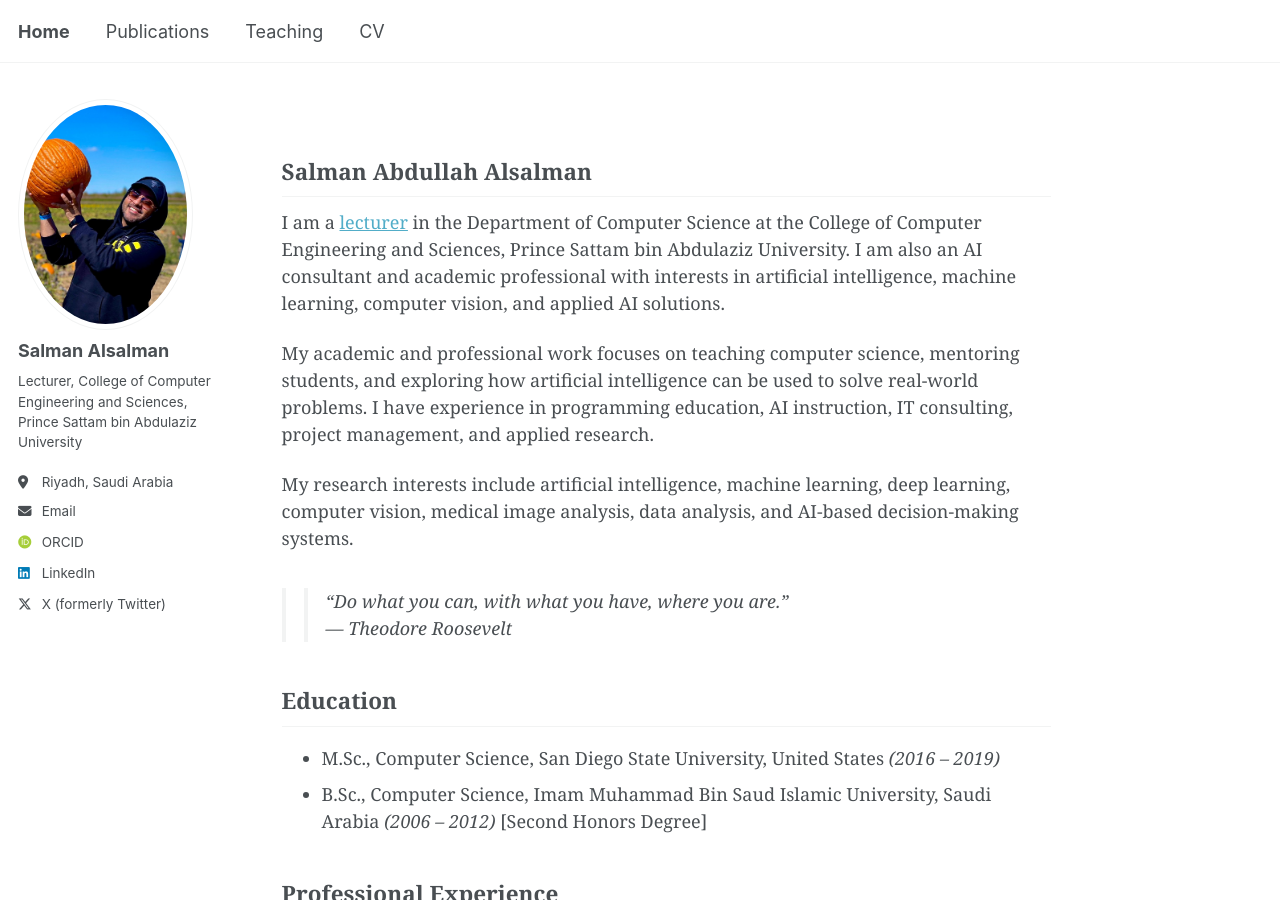
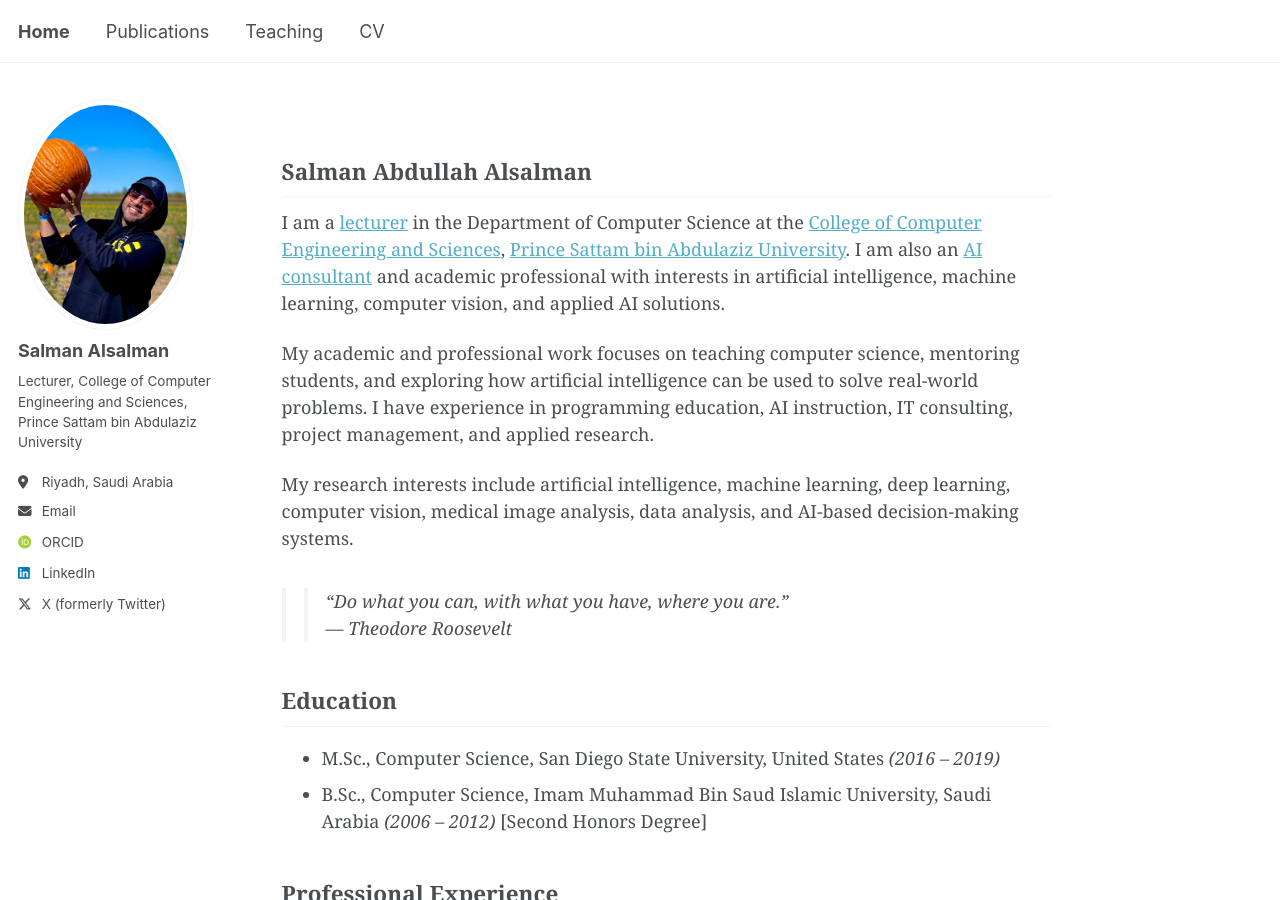
Before and after one commit to x1xSAS/x1xSAS.github.io, a Jekyll site: the page built from _pages/about.md, in a window 1280 px wide and 900 px high. Built offline with Jekyll 4.4.1, drawn with Linux system fonts in a browser that asks for light colours; some web fonts are replaced; a script bundle is joined from its source files by our own code; library files that are not in the unit come from our copies; part of the change alters nothing that is shown.

```diff
--- a/_pages/about.md
+++ b/_pages/about.md
@@ -9,7 +9,7 @@ redirect_from:
 
 ## Salman Abdullah Alsalman
 
-I am a [lecturer](https://faculty.psau.edu.sa/en/psau/facultymember/7387) in the Department of Computer Science at the College of Computer Engineering and Sciences, Prince Sattam bin Abdulaziz University. I am also an AI consultant and academic professional with interests in artificial intelligence, machine learning, computer vision, and applied AI solutions.
+I am a [lecturer](https://faculty.psau.edu.sa/en/psau/facultymember/7387) in the Department of Computer Science at the [College of Computer Engineering and Sciences](https://cces.psau.edu.sa/en), [Prince Sattam bin Abdulaziz University](https://www.psau.edu.sa/en). I am also an [AI consultant](https://www.dgbadge.com/certified/member/8765319297) and academic professional with interests in artificial intelligence, machine learning, computer vision, and applied AI solutions.
 
 My academic and professional work focuses on teaching computer science, mentoring students, and exploring how artificial intelligence can be used to solve real-world problems. I have experience in programming education, AI instruction, IT consulting, project management, and applied research.
 
```
